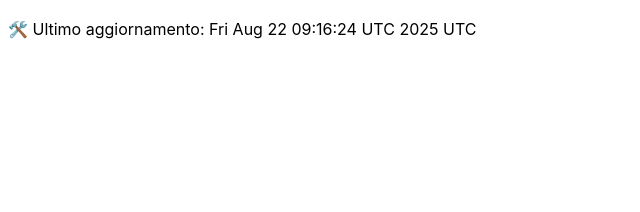
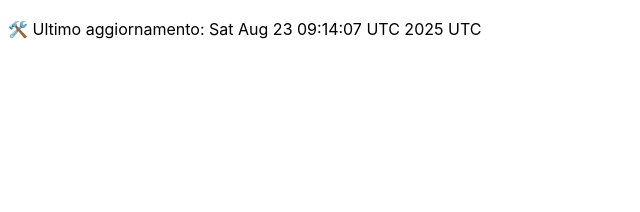
Before and after one commit to DanteTrb/DanteTrb.github.io, a Jekyll site: the page built from badges.md, in a window 1280 px wide. Shown: the top 212 px of the page, without its empty margins (0-640 px from the left). Built offline with Jekyll 4.4.1, drawn with Linux system fonts in a browser that asks for light colours; our own code applies the rules of GitHub Pages for plain Markdown files.

Commit message:
🛠️ Aggiornamento automatico badge

```diff
--- a/badges.md
+++ b/badges.md
@@ -1 +1 @@
-🛠️ Ultimo aggiornamento: Fri Aug 22 09:16:24 UTC 2025 UTC
+🛠️ Ultimo aggiornamento: Sat Aug 23 09:14:07 UTC 2025 UTC
```
